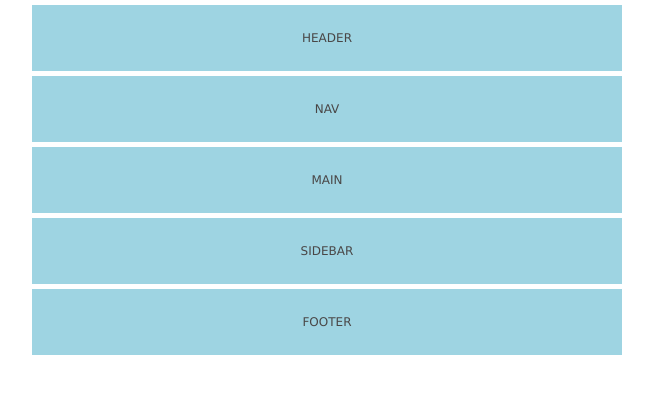
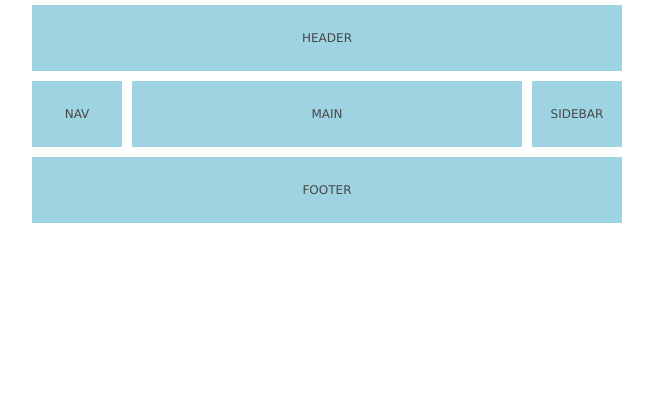
Before and after one commit to hirofuro/hirofuro17, a website: page htdocs/index.html in a window 1280 px wide. Shown: the whole page, without its empty margins (313-966 px from the left). Drawn offline with Linux system fonts and the light colour scheme.

Commit message:
コンパイル

```diff
--- a/htdocs/common/css/style.css
+++ b/htdocs/common/css/style.css
@@ -7,7 +7,6 @@ Author: Richard Clark - http://richclarkdesign.com
 Twitter: @rich_clark
 */
 html {
-  -webkit-box-sizing: border-box;
   box-sizing: border-box;
   overflow-y: scroll;
   /* All browsers without overlaying scrollbars */
@@ -17,7 +16,6 @@ html {
 *,
 ::before,
 ::after {
-  -webkit-box-sizing: inherit;
   box-sizing: inherit; }
 
 ::before,
@@ -192,4 +190,34 @@ input[type=submit] {
 
 .container {
   max-width: 600px;
-  margin: 0 auto; }
+  margin: 0 auto;
+  display: -ms-grid;
+  display: grid;
+  -ms-grid-columns: 100px 1fr 100px;
+  grid-template-columns: 100px 1fr 100px;
+  -ms-grid-rows: 1fr 1fr 1fr;
+  grid-template-rows: 1fr 1fr 1fr; }
+
+.item_header {
+  grid-column: 1/4;
+  -ms-grid-column: 1;
+  -ms-grid-row: 1;
+  -ms-grid-column-span: 3; }
+
+.item_footer {
+  grid-column: 1/4;
+  -ms-grid-column: 1;
+  -ms-grid-row: 3;
+  -ms-grid-column-span: 3; }
+
+.item_nav {
+  -ms-grid-column: 1;
+  -ms-grid-row: 2; }
+
+.item_main {
+  -ms-grid-column: 2;
+  -ms-grid-row: 2; }
+
+.item_sidebar {
+  -ms-grid-column: 3;
+  -ms-grid-row: 2; }
```
